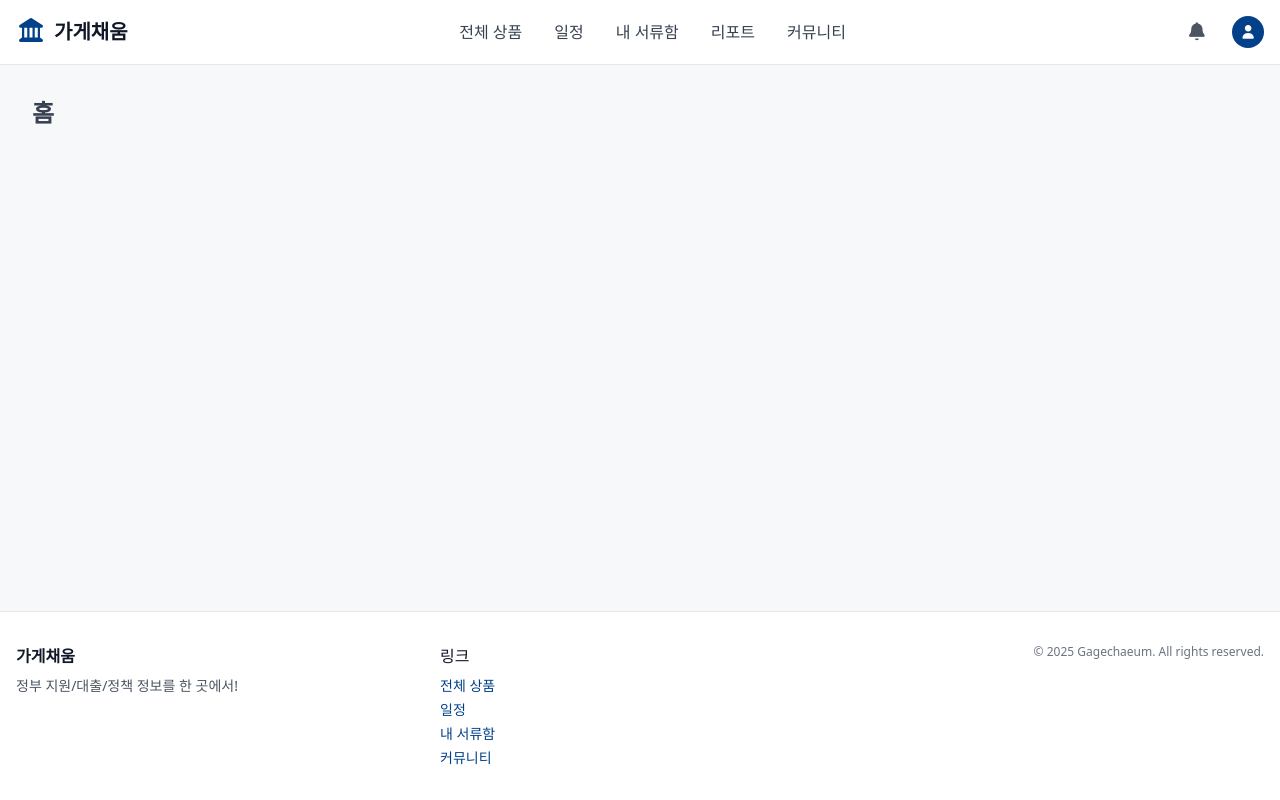
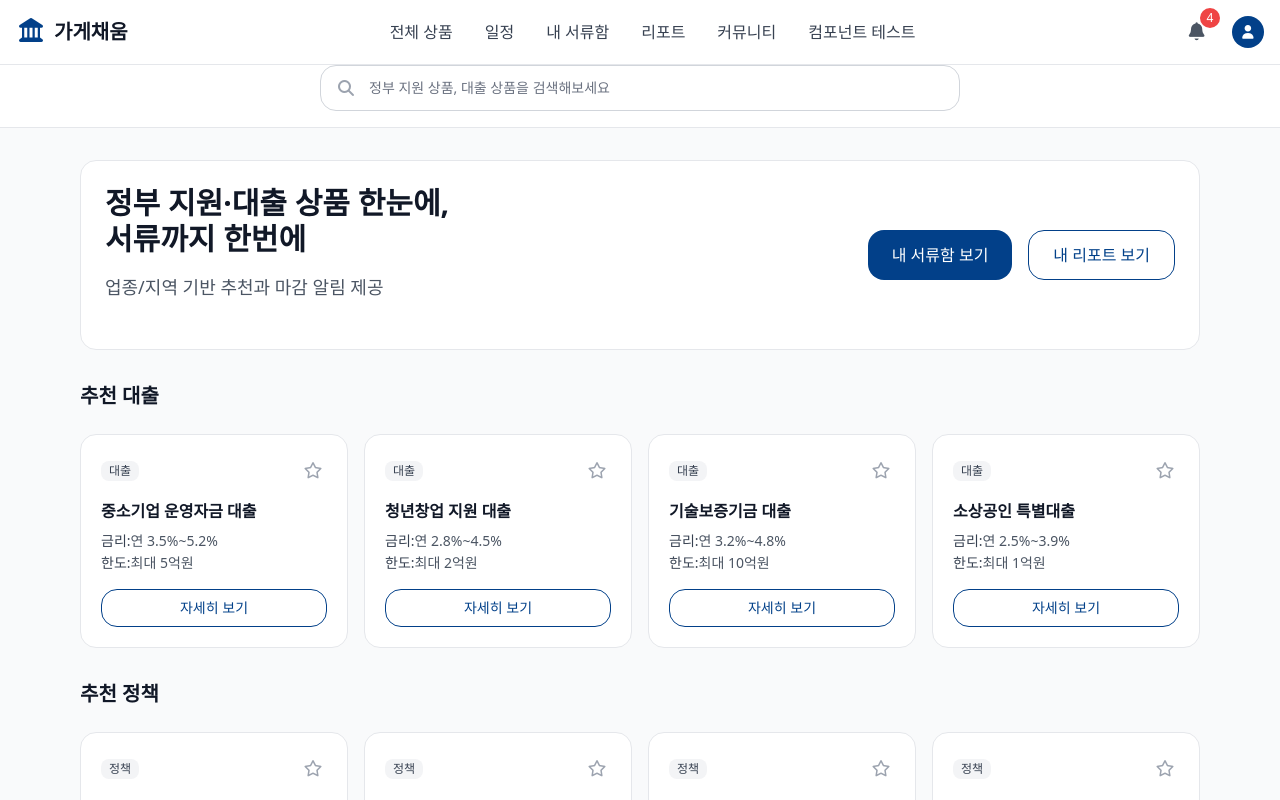
Before and after one commit to Gagechaeum/frontend, a Vue app: page / in a window 1280 px wide. Shown: the top 800 px of the page. Built offline with nearby package versions, Linux system fonts and the light colour scheme.

Commit message:
Feat : 헤더 알림 통합 및 컴포넌트 테스트 페이지 추가

```diff
--- a/src/App.vue
+++ b/src/App.vue
@@ -5,6 +5,9 @@
       <RouterView />
     </main>
     <AppFooter />
+
+    <!-- Toast 알림 컴포넌트 -->
+    <Toast />
   </div>
 </template>
 
@@ -12,4 +15,5 @@
 import { RouterView } from 'vue-router';
 import AppHeader from './components/common/AppHeader.vue';
 import AppFooter from './components/common/AppFooter.vue';
+import Toast from './components/common/Toast.vue';
 </script>
--- a/src/components/common/AppHeader.vue
+++ b/src/components/common/AppHeader.vue
@@ -1,5 +1,5 @@
 <template>
-  <header class="sticky top-0 z-50 border-b border-gray-200 bg-white">
+  <header class="sticky top-0 z-40 border-b border-gray-200 bg-white">
     <div class="mx-auto max-w-7xl px-4">
       <div class="flex h-16 items-center justify-between">
         <!-- 로고 -->
@@ -44,6 +44,11 @@
               class="cursor-pointer font-medium text-gray-700 hover:text-primary"
               >커뮤니티</a
             >
+            <a
+              href="/test"
+              class="cursor-pointer font-medium text-gray-700 hover:text-primary"
+              >컴포넌트 테스트</a
+            >
           </slot>
         </nav>
 
@@ -60,13 +65,35 @@
               >{{ chip }}</span
             >
           </div>
-          <button
-            v-if="showBell"
-            class="rounded-full p-2 hover:bg-gray-100"
-            aria-label="알림"
-          >
-            <i class="fas fa-bell text-lg text-gray-600" aria-hidden="true"></i>
-          </button>
+
+          <!-- 알림 아이콘 -->
+          <div class="relative inline-block">
+            <button
+              v-if="showBell"
+              class="relative rounded-full p-2 hover:bg-gray-100"
+              aria-label="알림"
+              @click="toggleNotifications"
+            >
+              <i
+                class="fas fa-bell text-lg text-gray-600"
+                aria-hidden="true"
+              ></i>
+              <!-- 읽지 않은 알림 개수 표시 -->
+              <span
+                v-if="unreadCount > 0"
+                class="absolute -right-1 -top-1 flex h-5 w-5 items-center justify-center rounded-full bg-red-500 text-xs font-medium text-white"
+              >
+                {{ unreadCount > 9 ? '9+' : unreadCount }}
+              </span>
+            </button>
+
+            <!-- 알림 드롭다운 -->
+            <NotificationDropdown
+              :is-open="isNotificationsOpen"
+              @close="closeNotifications"
+            />
+          </div>
+
           <RouterLink
             to="/mypage"
             class="flex h-8 w-8 items-center justify-center rounded-full bg-primary"
@@ -83,8 +110,26 @@
 </template>
 
 <script setup>
+import { ref, computed } from 'vue';
+import { storeToRefs } from 'pinia';
+import { useNotificationStore } from '@/stores/notification';
+import NotificationDropdown from './NotificationDropdown.vue';
+
 const props = defineProps({
   chips: { type: Array, default: () => [] }, // 사용자 정보 목록 (태그)
   showBell: { type: Boolean, default: true }, // 알림 버튼 표시 여부
 });
+
+const notificationStore = useNotificationStore();
+const { unreadCount } = storeToRefs(notificationStore);
+
+const isNotificationsOpen = ref(false);
+
+const toggleNotifications = () => {
+  isNotificationsOpen.value = !isNotificationsOpen.value;
+};
+
+const closeNotifications = () => {
+  isNotificationsOpen.value = false;
+};
 </script>
--- a/src/router/index.js
+++ b/src/router/index.js
@@ -1,6 +1,8 @@
 import { createRouter, createWebHistory } from 'vue-router';
 import { h } from 'vue';
-import MypageView from '@/views/mypage/MyPageView.vue';
+import HomeView from '@/views/Home/HomeView.vue';
+import MypageView from '@/views/Mypage/MyPageView.vue';
+import TestView from '@/views/TestView.vue';
 
 // 페이지 파일이 없어도 오류 안나게 하는 플레이스홀더
 const Placeholder = title => ({
@@ -16,7 +18,7 @@ const routes = [
   {
     path: '/',
     name: 'home',
-    component: Placeholder('홈'),
+    component: HomeView,
     meta: { showHeader: true },
   },
   {
@@ -68,6 +70,12 @@ const routes = [
     meta: { showHeader: true },
   },
   {
+    path: '/test',
+    name: 'test',
+    component: TestView,
+    meta: { showHeader: true },
+  },
+  {
     path: '/:pathMatch(.*)*',
     name: 'not-found',
     component: Placeholder('404 Not Found'),
```
